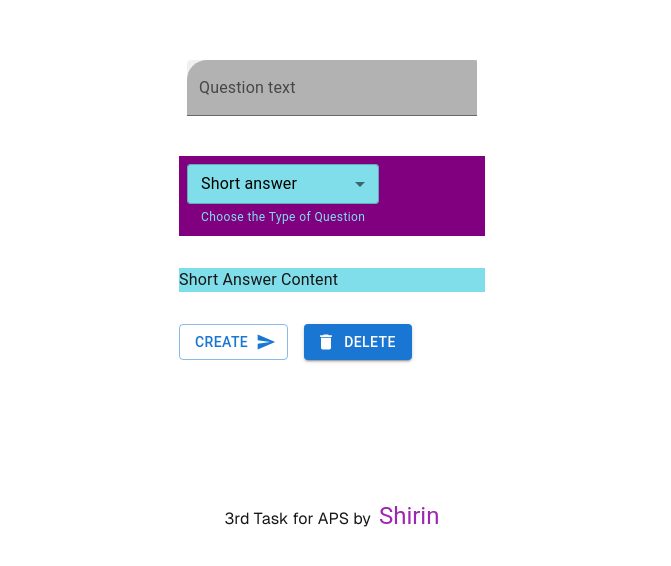
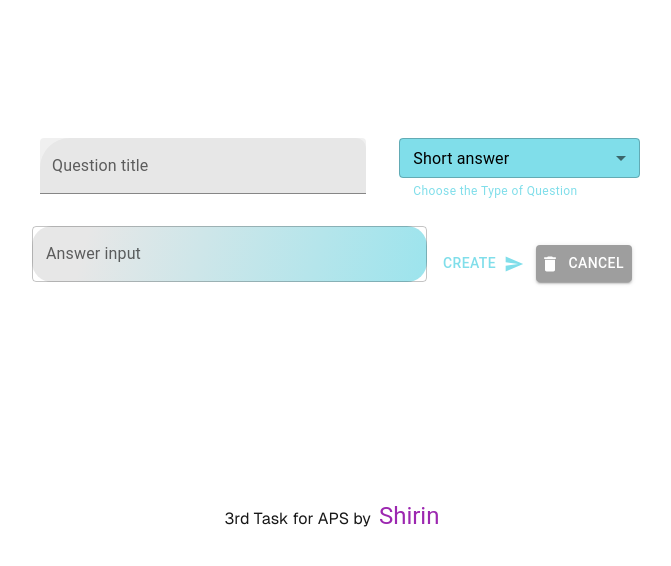
Before and after one commit to Shirin-Torkamandi/Task3-For-APS, a Next.js app in the folder task3/: page /addquestion in a window 1280 px wide. Shown: the part 194-760 px from the top of the page, without its empty margins (308-979 px from the left). Built offline with nearby package versions, Linux system fonts and the light colour scheme.

Commit message:
add a lot of things and changes

```diff
--- a/task3/src/components/QuestionMaker.jsx
+++ b/task3/src/components/QuestionMaker.jsx
@@ -11,27 +11,63 @@ import DeleteIcon from "@mui/icons-material/Delete";
 import SendIcon from "@mui/icons-material/Send";
 import Stack from "@mui/material/Stack";
 import Grid from "@mui/material/Grid2";
+import { grey } from "@mui/material/colors";
+import Radio from "@mui/material/Radio";
+import RadioGroup from "@mui/material/RadioGroup";
+import FormControlLabel from "@mui/material/FormControlLabel";
+import Checkbox from '@mui/material/Checkbox';
 
 export default function QuestionMaker() {
   const [selectedTab, setSelectedTab] = React.useState("short-answer");
-
   const handleChange = (event) => {
     setSelectedTab(event.target.value);
   };
 
+  const [value, setValue] = React.useState("");
+  const handleChangeValue = (event) => {
+    setValue(event.target.value);
+  };
+
+  const [radioValue, setRadioValue] = React.useState({
+    option1: "Option 1",
+    option2: "Option 2",
+    option3: "Option 3",
+    option4: "Option 4",
+  });
+  const handleChangeRadio = (event) => {
+    const { name, value } = event.target;
+    setRadioValue({
+      ...radioValue,
+      [name]: value,
+    });
+  };
+
   return (
-    <>
+    <Box sx={{ width: 600 }}>
+      <Grid container spacing={2}>
+        <Grid item size={{ xs: 12, sm: 7 }}>
           <Box
             component="form"
-        sx={{ "& > :not(style)": { m: 1, width: "27ch" } }}
+            sx={{ "& > :not(style)": { m: 1, width: "95%" } }}
             noValidate
             autoComplete="off"
           >
-        <TextField sx={{ backgroundColor: "#bdbdbd", borderTopLeftRadius: "20px" }} id="filled-basic" label="Question text" variant="filled" color="secondary" />
+            <TextField
+              sx={{
+                backgroundColor: grey[100],
+                borderTopLeftRadius: "30px",
+                borderTopRightRadius: "10px",
+              }}
+              id="filled-basic"
+              label="Question title"
+              variant="filled"
+              color="secondary"
+            />
           </Box>
+        </Grid>
 
-      <Box sx={{ backgroundColor: "purple" }}>
-        <FormControl sx={{ m: 1, minWidth: 120 }} size="small">
+        <Grid item size={{ xs: 12, sm: 5 }}>
+          <FormControl sx={{ m: 1, width: "100%" }} size="small">
             <Select
               labelId="demo-simple-select-helper-label"
               id="demo-simple-select-helper"
@@ -47,25 +83,180 @@ export default function QuestionMaker() {
               Choose the Type of Question
             </FormHelperText>
           </FormControl>
+        </Grid>
+
+        <Grid item size={{ xs: 12, sm: 8 }}>
+          <Box
+            sx={{
+              width: "100%",
+              typography: "body1",
+              color: "black",
+            }}
+          >
+            {selectedTab === "short-answer" && (
+              <TextField
+                id="outlined-textarea"
+                label="Answer input"
+                placeholder="Maximum 255 characters"
+                value={value}
+                onChange={handleChangeValue}
+                sx={{
+                  inputProps: { maxLength: 255 },
+                  width: "100%",
+                  background:
+                    "linear-gradient(285deg, rgba(156,228,237,1) 0%, rgba(231,231,231,1) 86%)",
+                  borderRadius: "20px",
+                }}
+                error={value.length > 255}
+                helperText={
+                  value.length > 255 ? "Exceeded maximum character limit" : ""
+                }
+                multiline
+              />
+            )}
+            {selectedTab === "multiple-choice" && (
+              <FormControl>
+                <RadioGroup
+                  aria-labelledby="demo-radio-buttons-group-label"
+                  defaultValue="option1"
+                  name="radio-buttons-group"
+                  sx={{
+                    paddingLeft: "30px",
+                  }}
+                >
+                  <Box
+                    sx={{
+                      display: "flex",
+                      alignItems: "center",
+                      background:
+                        "linear-gradient(285deg, rgba(156,228,237,1) 0%, rgba(231,231,231,1) 86%)",
+                      borderRadius: "20px",
+                      paddingRight: "10px",
+                      marginBottom: "5px",
+                    }}
+                  >
+                    <FormControlLabel
+                      value="option1"
+                      control={<Radio />}
+                      label=""
+                      sx={{ marginRight: 0, marginLeft: 0.5 }}
+                    />
+                    <TextField
+                      name="option1"
+                      variant="outlined"
+                      size="small"
+                      value={radioValue.option1}
+                      onChange={handleChangeRadio}
+                      sx={{ width: "100%" }}
+                    />
                   </Box>
 
                   <Box
-        sx={{ width: "100%", typography: "body1", backgroundColor: "#80deea" }}
+                    sx={{
+                      display: "flex",
+                      alignItems: "center",
+                      background:
+                        "linear-gradient(285deg, rgba(156,228,237,1) 0%, rgba(231,231,231,1) 86%)",
+                      borderRadius: "20px",
+                      paddingRight: "10px",
+                      marginBottom: "5px",
+                    }}
                   >
-        {selectedTab === "short-answer" && <p>Short Answer Content</p>}
-        {selectedTab === "multiple-choice" && <p>Multiple Choice Content</p>}
+                    <FormControlLabel
+                      value="option2"
+                      control={<Radio />}
+                      label=""
+                      sx={{ marginRight: 0, marginLeft: 0.5 }}
+                    />
+                    <TextField
+                      name="option2"
+                      variant="outlined"
+                      size="small"
+                      value={radioValue.option2}
+                      onChange={handleChangeRadio}
+                      sx={{ width: "100%" }}
+                    />
+                  </Box>
+
+                  <Box
+                    sx={{
+                      display: "flex",
+                      alignItems: "center",
+                      background:
+                        "linear-gradient(285deg, rgba(156,228,237,1) 0%, rgba(231,231,231,1) 86%)",
+                      borderRadius: "20px",
+                      paddingRight: "10px",
+                      marginBottom: "5px",
+                    }}
+                  >
+                    <FormControlLabel
+                      value="option3"
+                      control={<Radio />}
+                      label=""
+                      sx={{ marginRight: 0, marginLeft: 0.5}}
+                    />
+                    <TextField
+                      name="option3"
+                      variant="outlined"
+                      size="small"
+                      value={radioValue.option3}
+                      onChange={handleChangeRadio}
+                      sx={{ width: "100%" }}
+                    />
+                  </Box>
+
+                  <Box
+                    sx={{
+                      display: "flex",
+                      alignItems: "center",
+                      background:
+                        "linear-gradient(285deg, rgba(156,228,237,1) 0%, rgba(231,231,231,1) 86%)",
+                      borderRadius: "20px",
+                      paddingRight: "10px",
+
+                    }}
+                  >
+                    <FormControlLabel
+                      value="option4"
+                      control={<Radio />}
+                      label=""
+                      sx={{ marginRight: 0, marginLeft: 0.5 }}
+                    />
+                    <TextField
+                      name="option4"
+                      variant="outlined"
+                      size="small"
+                      value={radioValue.option4}
+                      onChange={handleChangeRadio}
+                      sx={{ width: "100%" }}
+                    />
+                  </Box>
+                </RadioGroup>
+              </FormControl>
+            )}
             {selectedTab === "checkboxes" && <p>Checkboxes Content</p>}
           </Box>
+        </Grid>
 
-
-    <Stack direction="row" spacing={2}>
-      <Button variant="outlined" endIcon={<SendIcon />}>
+        <Grid item size={{ xs: 12, sm: 4 }} sx={{ marginTop: "auto" }}>
+          <Stack direction="row" spacing={2} width={"100%"}>
+            <Button
+              sx={{ color: "#80deea" }}
+              variant="text"
+              endIcon={<SendIcon />}
+            >
               Create
             </Button>
-      <Button variant="contained" startIcon={<DeleteIcon />}>
-        Delete
+            <Button
+              sx={{ backgroundColor: grey[500] }}
+              variant="contained"
+              startIcon={<DeleteIcon />}
+            >
+              Cancel
             </Button>
           </Stack>
-    </>
+        </Grid>
+      </Grid>
+    </Box>
   );
 }
```
Lines whose indentation alone changed are shown as unchanged.
